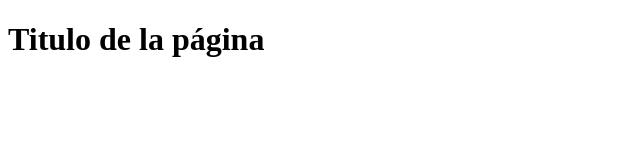
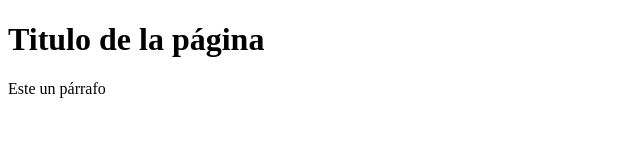
Before and after one commit to raffaellapagano/CursoGit, a plain HTML site: page index.html in a window 1280 px wide. Shown: the whole page, without its empty margins (0-640 px from the left). Drawn offline with Linux system fonts and the light colour scheme.

Commit message:
Update index.html

```diff
--- a/index.html
+++ b/index.html
@@ -8,5 +8,6 @@
 </head>
 <body>
     <h1>Titulo de la página</h1>
+    <p>Este un párrafo</p>
 </body>
 </html>
```
